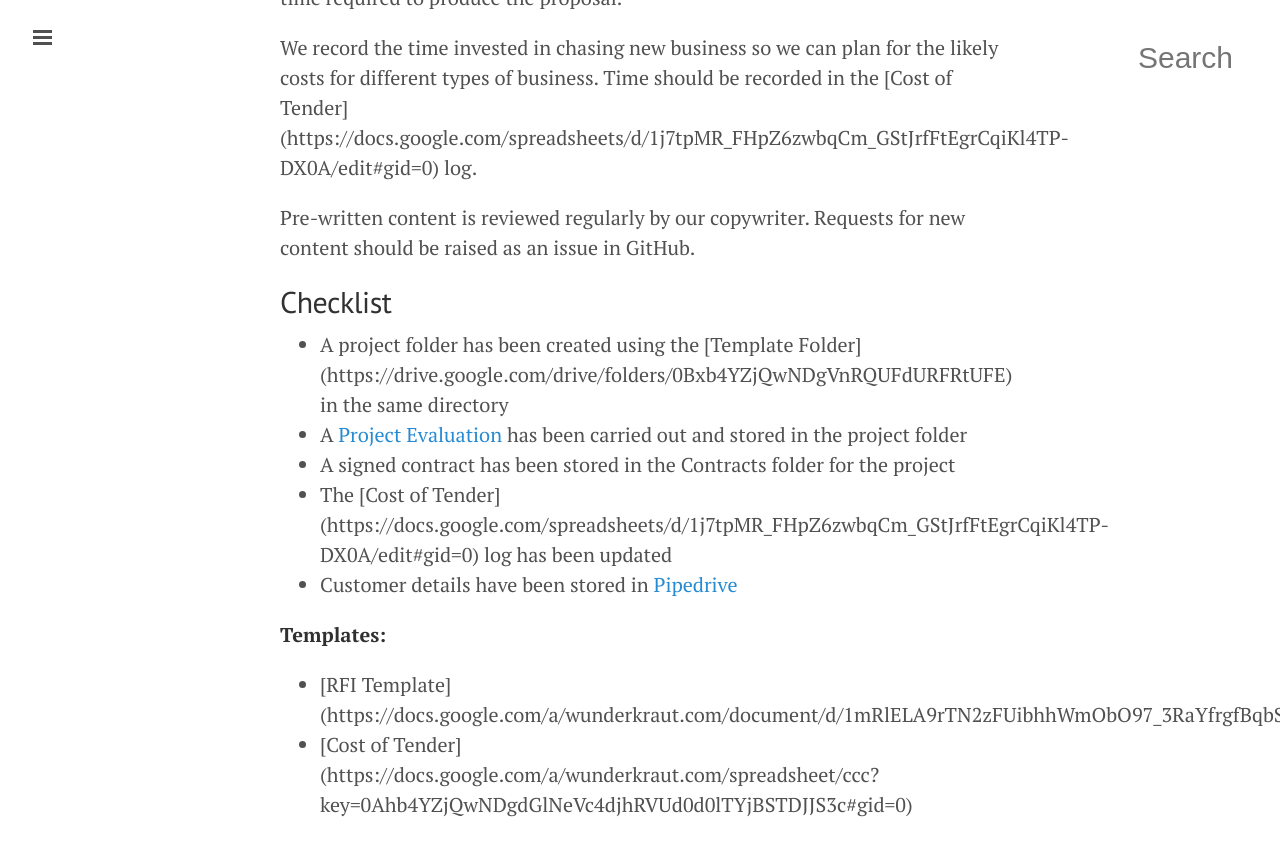
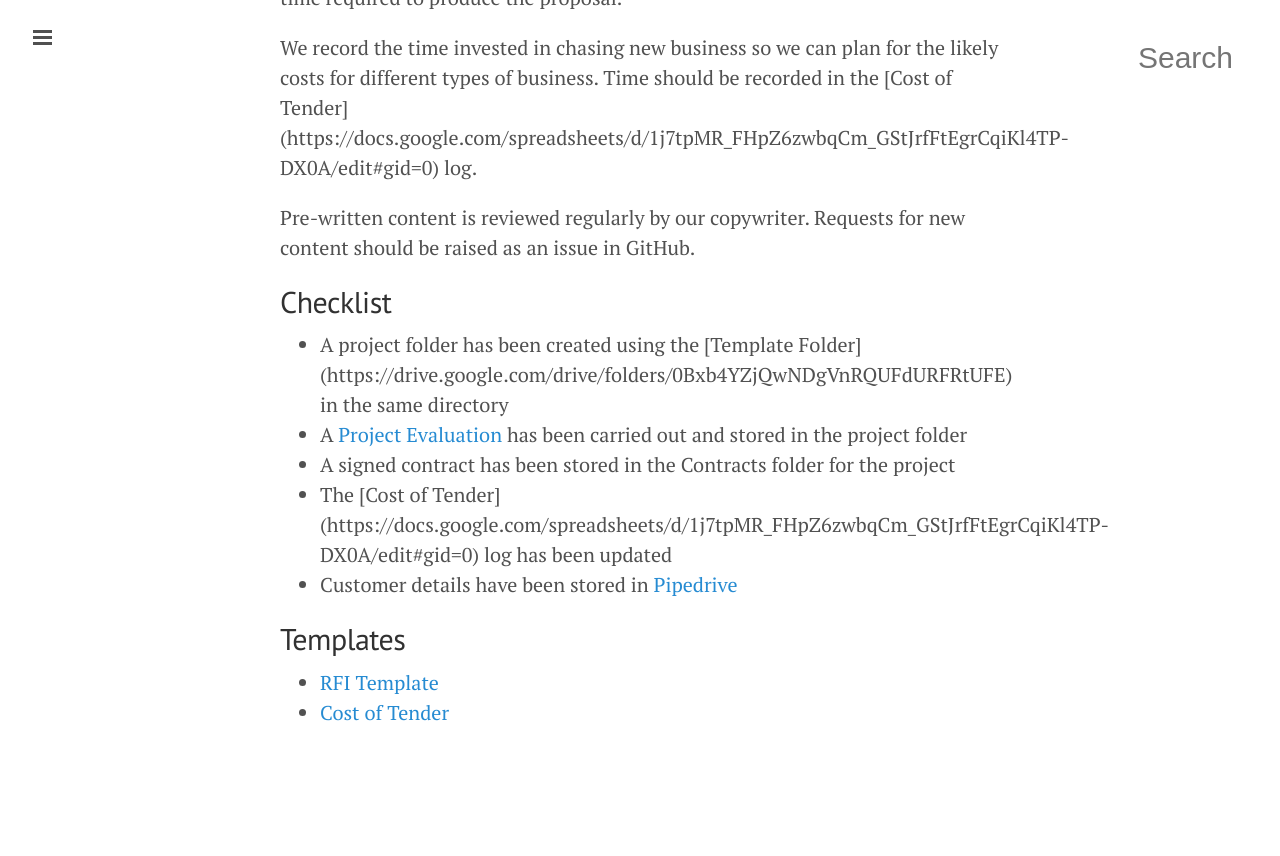
Before and after one commit to tormi/WunderWay, a Jekyll site: the page built from delivering-projects/initialising-a-project.md, in a window 1280 px wide and 900 px high, scrolled down 1242 px. Shown: the top 856 px of the window. Built offline with Jekyll 4.4.1, drawn with Linux system fonts in a browser that asks for light colours; nearby versions of some CDN libraries; Markdown is read by kramdown in place of the engine named in the settings; after the commit the page ends 2050 px from its top, so only the background shows below that.

Commit message:
Update initialising-a-project.md
changing link format

```diff
--- a/delivering-projects/initialising-a-project.md
+++ b/delivering-projects/initialising-a-project.md
@@ -37,8 +37,7 @@ Pre-written content is reviewed regularly by our copywriter. Requests for new co
  - The [Cost of Tender] (https://docs.google.com/spreadsheets/d/1j7tpMR_FHpZ6zwbqCm_GStJrfFtEgrCqiKl4TP-DX0A/edit#gid=0) log has been updated
  - Customer details have been stored in [Pipedrive](https://app.pipedrive.com)
 
-**Templates:**
-<ul>
-<li>[RFI Template](https://docs.google.com/a/wunderkraut.com/document/d/1mRlELA9rTN2zFUibhhWmObO97_3RaYfrgfBqbSyeq8A/edit#)</li>
-<li>[Cost of Tender](https://docs.google.com/a/wunderkraut.com/spreadsheet/ccc?key=0Ahb4YZjQwNDgdGlNeVc4djhRVUd0d0lTYjBSTDJJS3c#gid=0)</li>
-</ul>
+## Templates
+
+ - [RFI Template](https://docs.google.com/a/wunderkraut.com/document/d/1mRlELA9rTN2zFUibhhWmObO97_3RaYfrgfBqbSyeq8A/edit#)
+ - [Cost of Tender](https://docs.google.com/a/wunderkraut.com/spreadsheet/ccc?key=0Ahb4YZjQwNDgdGlNeVc4djhRVUd0d0lTYjBSTDJJS3c#gid=0)
```
